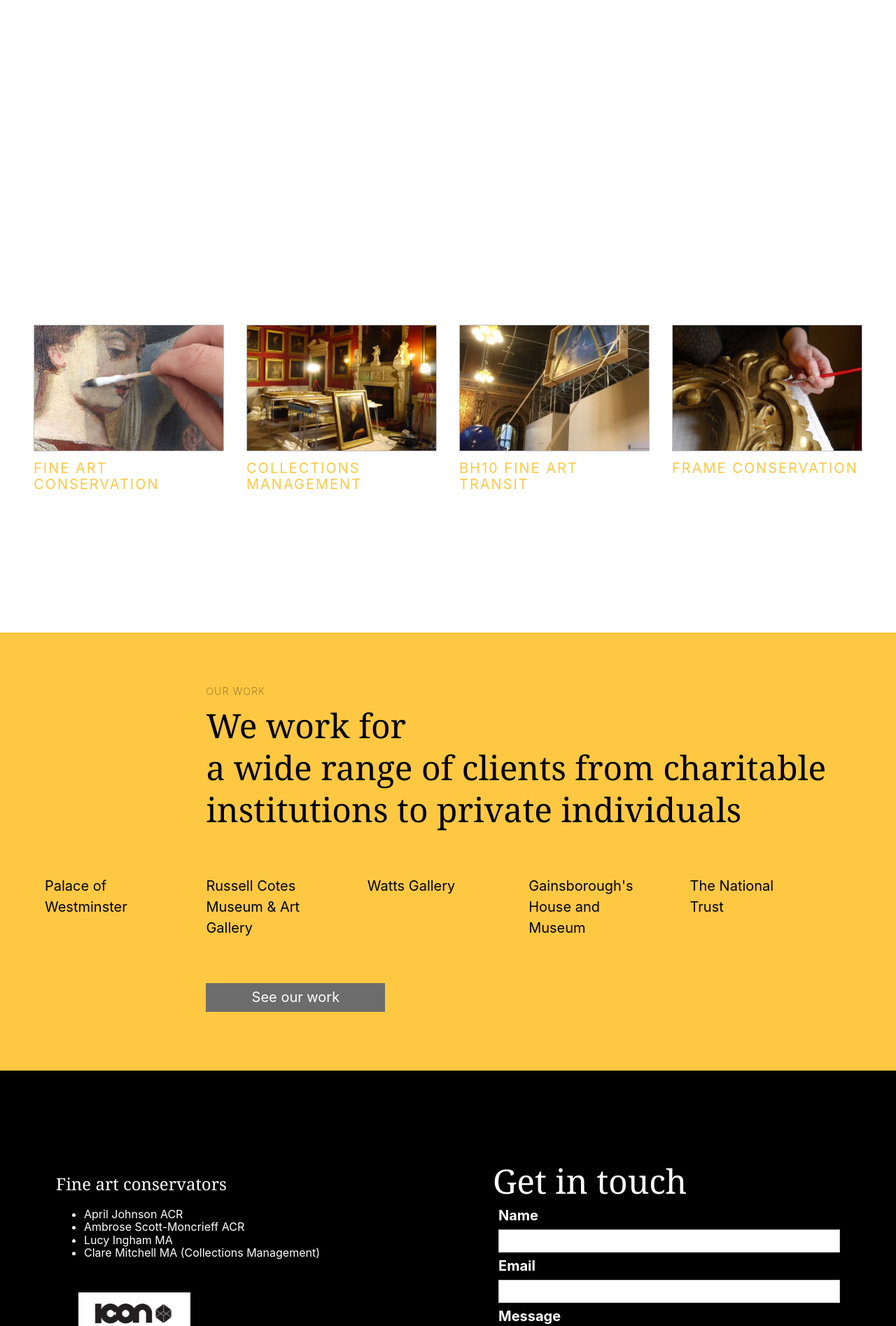
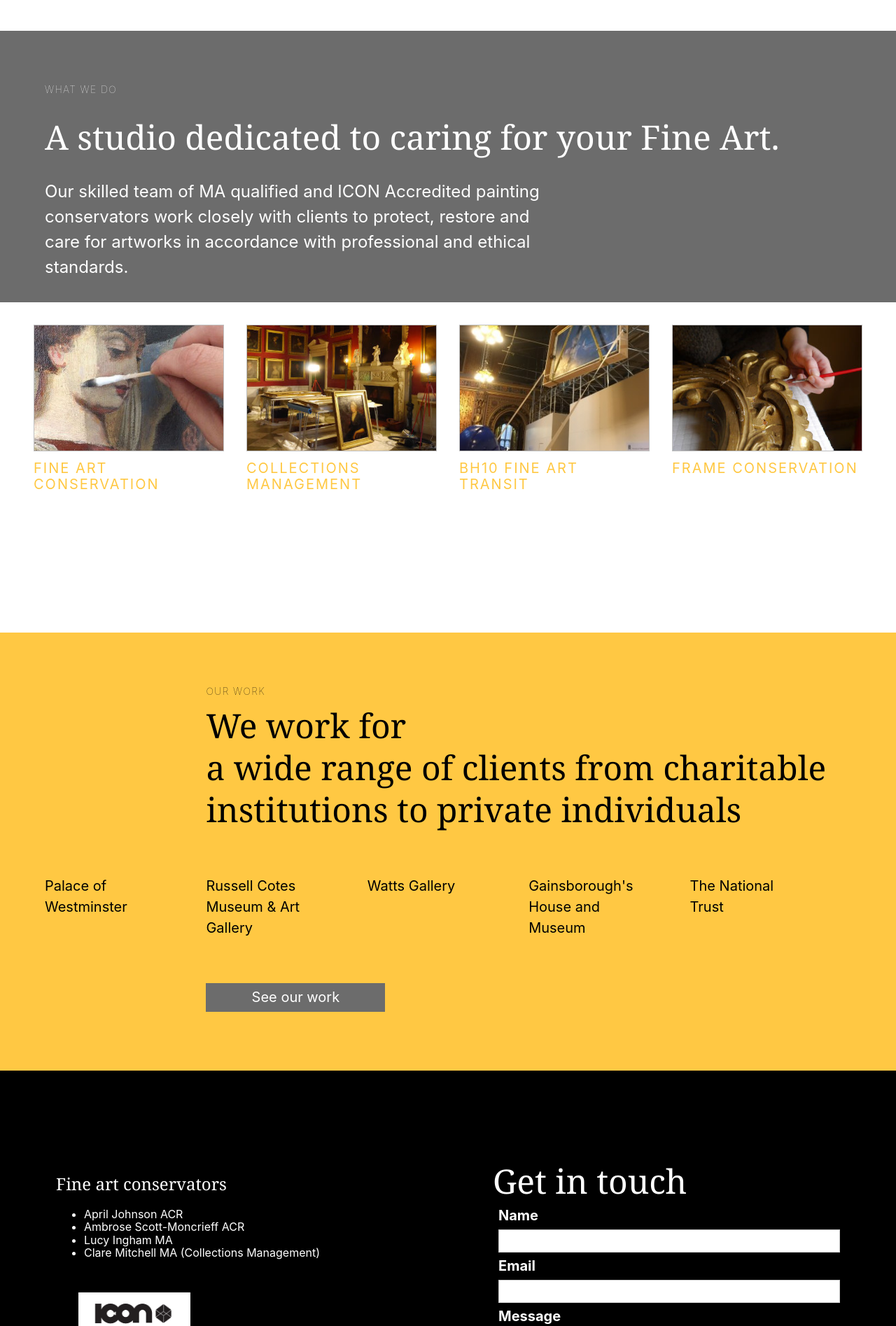
Before and after one commit to wearethoughtfox/brickhouse, a Jekyll site: the page built from index.html, in a window 1280 px wide. Shown: the part 1020-2915 px from the top of the page at 70% size. Built offline with Jekyll 4.4.1, drawn with Linux system fonts in a browser that asks for light colours; a script that is not in the unit is left out.

Commit message:
Update Pages “home”

```diff
--- a/index.html
+++ b/index.html
@@ -11,7 +11,7 @@
     </div>
 </section>
 
-<section class="bg-white pv5 pb3-l ph4 ph5-l overflow-hidden" id="about">
+<section class="bg-secondary pv5 pb3-l ph4 ph5-l overflow-hidden" id="about">
     <h2 class="sans-serif f6 ttu tracked white">What we do</h2>
     <h1 class="f2 f1-l white fw2">A studio dedicated to caring for your Fine Art. </h1>
     <p class="sans-serif f3 lh-copy measure white pb5 pb3-l">
```
